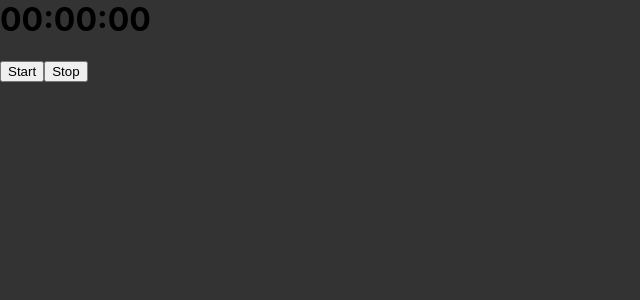
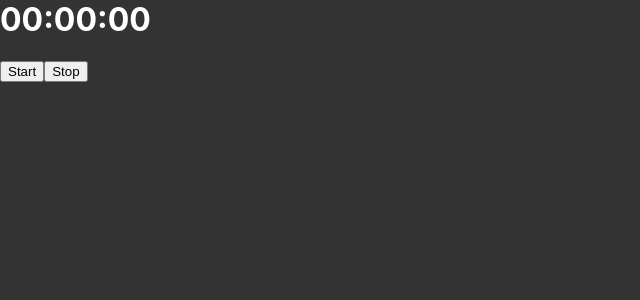
Before and after one commit to Android789515/react-clock, a React (Create React App) app: page / in a window 1280 px wide. Shown: the top 300 px of the page, without its empty margins (0-640 px from the left). Built offline with nearby package versions, Linux system fonts and the light colour scheme.

Commit message:
Added text re-color to the themes in the App SCSS style module.  Dark text will be used with the light theme and light text will be used with the dark theme to contrast the background and improve readability.

```diff
--- a/src/App.module.scss
+++ b/src/App.module.scss
@@ -3,9 +3,13 @@
 }
 
 .lightTheme {
+  color: #333;
+
   background: #fff;
 }
 
 .darkTheme {
+  color: #fff;
+
   background: #333;
 }
```
